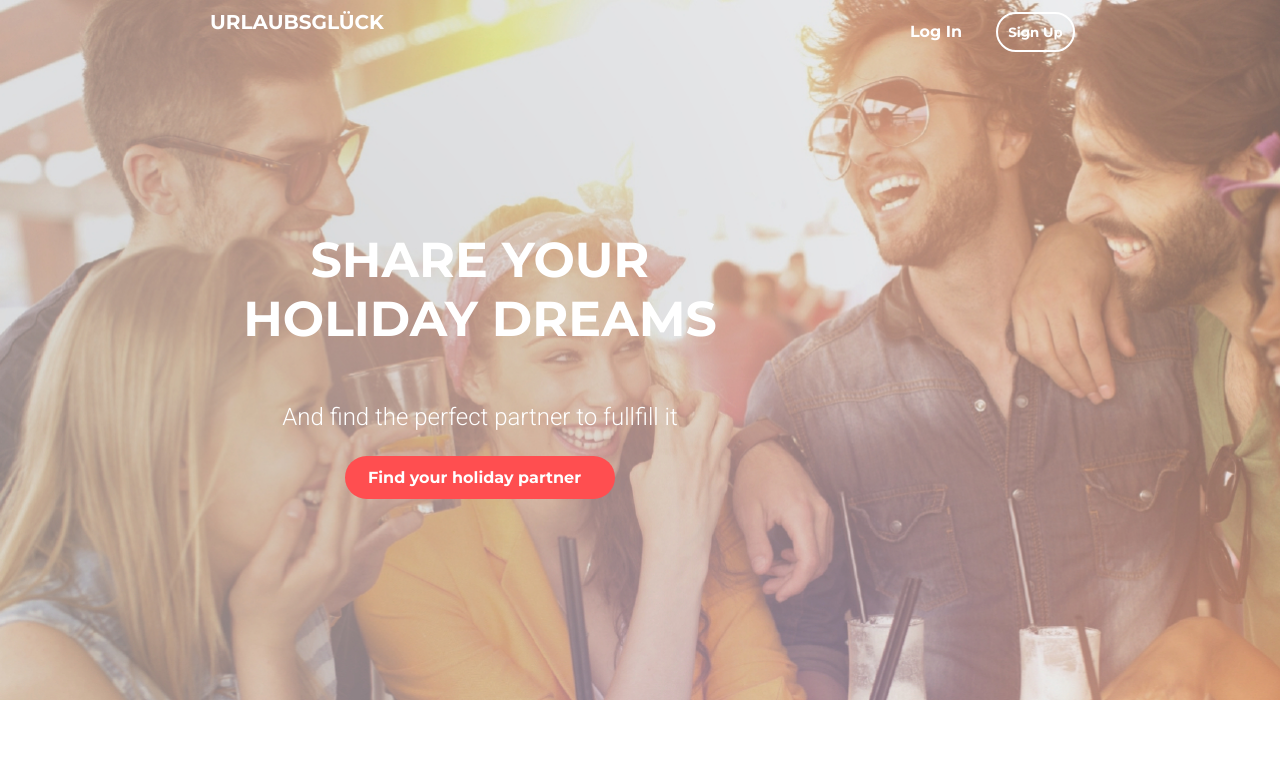
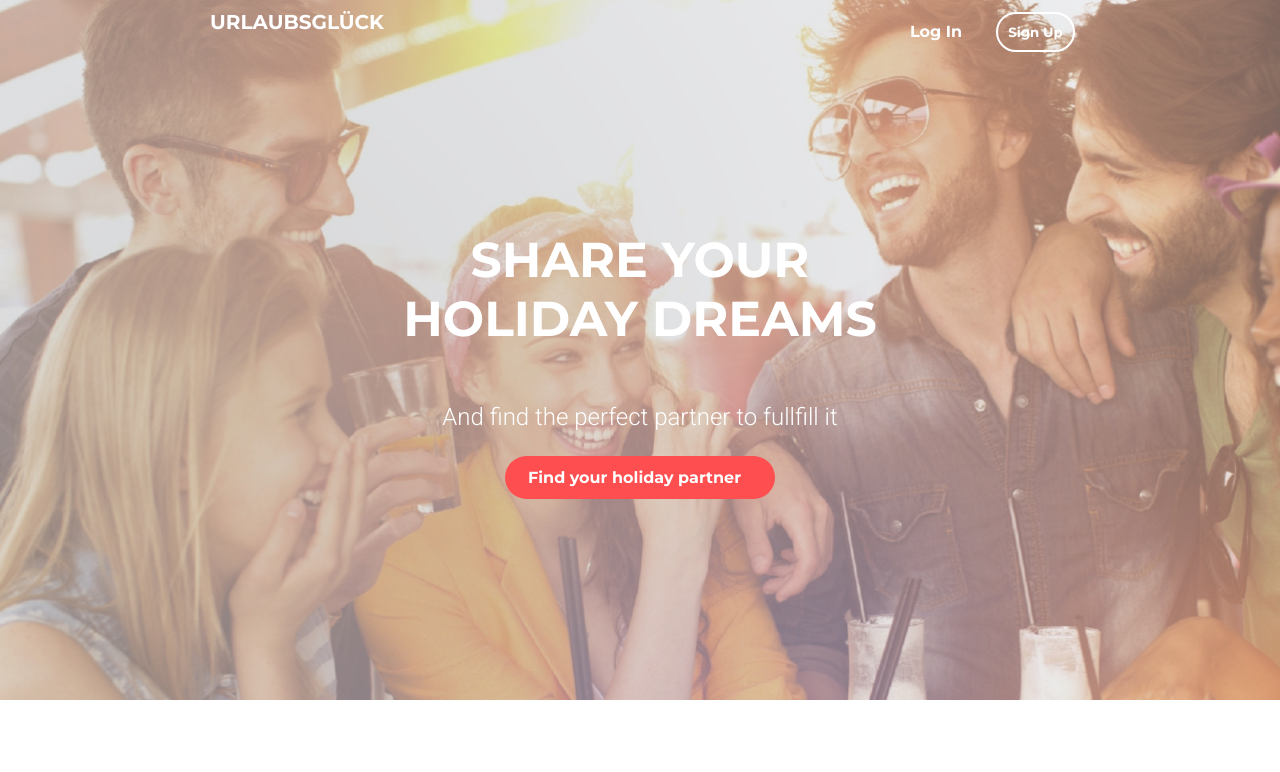
Before and after one commit to BaGreal2/goit-fe-course, a plain HTML site: page homework_08/index.html in a window 1280 px wide. Shown: the top 772 px of the page. Drawn offline with Linux system fonts and the light colour scheme.

Commit message:
homework_08-done

```diff
--- a/homework_08/index.css
+++ b/homework_08/index.css
@@ -123,6 +123,9 @@ a {
         height: 122px;
         border-radius: 100px;
         margin-left: 45px;
+}
+.on-img {
+    margin: 0 auto;
 }
 .character2 {
         width: 122px;
```
